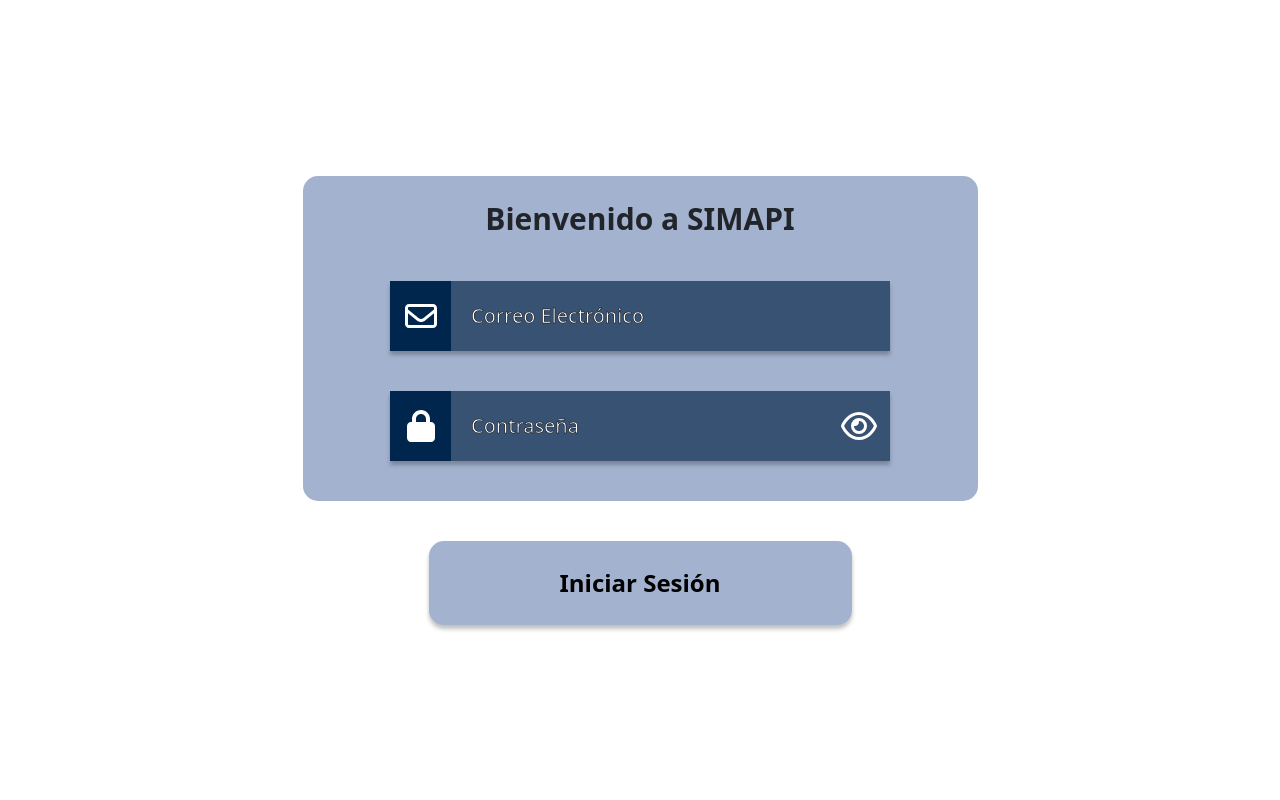
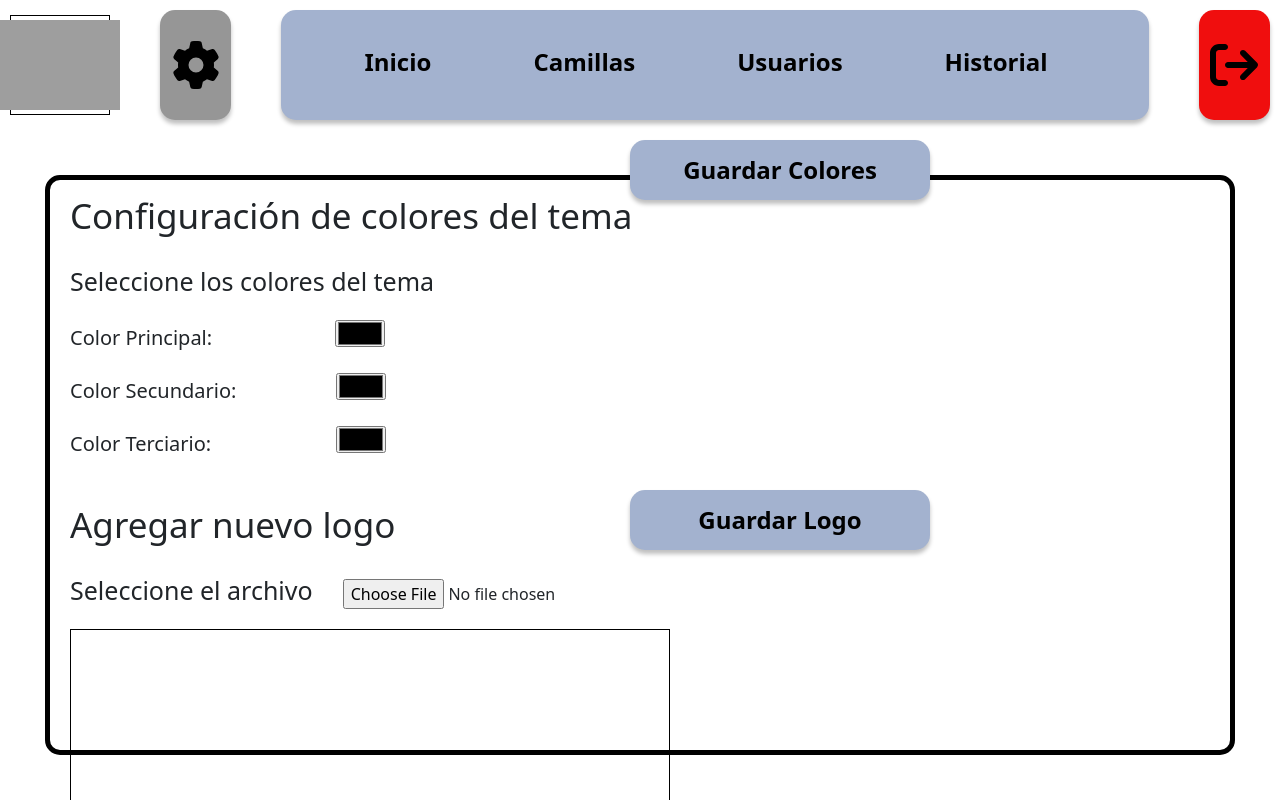
Before and after one commit to Yahird13/SIMAPI-Pantallas, a React (Create React App) app: page / in a window 1280 px wide. Built offline with nearby package versions, Linux system fonts and the light colour scheme; grey boxes are pictures that could not be loaded.

Commit message:
SettingsScreen esta terminada, desde front obvio

```diff
--- a/src/App.js
+++ b/src/App.js
@@ -1,15 +1,18 @@
-import React, { Component } from 'react';
-import MyNavbar from './componets/Navbar';
+import React from 'react';
 import './App.css';
-import LoginScreen from './screens/LoginScreen';
+import { BrowserRouter as Router, Route, Routes } from 'react-router-dom';//npm install react-router-dom
 
-import { BrowserRouter as Router, Route, Routes } from 'react-router-dom';//npm install react-router-dom
+
+//PANTALLAS PARA PRUEBAS
+//import LoginScreen from './screens/LoginScreen';
+//import HomeScreen from './screens/HomeScreen';
+import SettingsScreen from './screens/SettingsScreen';
 
 function App() {
     return (
       <Router>{/*se crea el router, el cual controla las rutas*/}
         <Routes> {/* se crea el espacio donde se van a colocar las rutas */}
-          <Route path={"/"} element={<LoginScreen/>}/>{/* se crea la ruta, la cual se va a mostrar en el path especificado y renderizara el elemento especificado */}
+          <Route path={"/"} element={<SettingsScreen/>}/>{/* se crea la ruta, la cual se va a mostrar en el path especificado y renderizara el elemento especificado */}
         </Routes>
       </Router>
 
--- a/src/account/LoginForm.js
+++ b/src/account/LoginForm.js
@@ -5,6 +5,8 @@ import EmailField from '../componets/inputs/EmailField';
 import PasswordField from '../componets/inputs/PasswordField';
 import { faEnvelope, faEye, faEyeSlash } from '@fortawesome/free-regular-svg-icons';
 import { faLock } from '@fortawesome/free-solid-svg-icons';
+import IconContainer from '../componets/containers/IconContainer';
+
 
 export const LoginForm = () => {
     return (
@@ -21,8 +23,15 @@ export const LoginForm = () => {
                         backgroundColor: C_PRIMARIO,
                         width: '675px',
                     }}>
-                    <div style={{ padding: '20px', textAlign: 'center' }}>
+                    <div style={{
+                        display: 'flex',
+                        justifyContent: 'center',
+                    }}>
+                    <IconContainer style={styles.logoContainer} image={"https://www.hnm.org.mx/img/hnm.png"}/>
+                    </div>
+                    <div style={{ paddingTop: '30px', textAlign: 'center' }}>
                         <text style={{
+                            marginTop: '40px',
                             fontWeight: 'bold',
                             fontSize: '30px'
                         }}>Bienvenido a SIMAPI</text>
--- /dev/null
+++ b/src/screens/HomeScreen.js
@@ -0,0 +1,15 @@
+import React from 'react';
+import SimapiNavbar from '../componets/navbar/SimapiNavbar'
+
+export default function HomeScreen() {
+    return (
+        <div>
+            <SimapiNavbar navbarItems={[
+                { path: "/inicio", text: "Inicio" },
+                { path: "/camillas", text: "Camillas" },
+                { path: "/usuarios", text: "Usuarios" },
+                { path: "/historial", text: "Historial" }]} />
+        </div>
+
+    )
+}
--- /dev/null
+++ b/src/screens/SettingsScreen.js
@@ -0,0 +1,116 @@
+import React, { useState } from 'react';
+import SimapiNavbar from '../componets/navbar/SimapiNavbar';
+import Button from '../componets/buttons/Button';
+import { C_PRIMARIO } from '../componets/colors';
+
+export default function SettingsScreen() {
+
+        const [image, setImage] = useState(null);
+
+        const handleImageChange = (event) => {
+            const file = event.target.files[0];
+            const imageUrl = URL.createObjectURL(file);
+            setImage(imageUrl);
+        }
+
+    return (
+        <div>
+            <SimapiNavbar navbarItems={[
+                { path: "/inicio", text: "Inicio" },
+                { path: "/camillas", text: "Camillas" },
+                { path: "/usuarios", text: "Usuarios" },
+                { path: "/historial", text: "Historial" }]} />
+
+            <div style={{
+                position: 'fixed',
+                bottom: '45px',
+                right: '45px',
+                left: '45px',
+                top: '175px',
+                borderRadius: '15px',
+                border: '5px solid black'
+            }}>
+                <div style={{ paddingLeft: '20px' }}>
+                    <label style={{
+                        fontSize: '35px',
+                        style: 'bold',
+                        marginBottom: '10px',
+                        marginTop: '10px'
+                    }}>Configuración de colores del tema</label><br />
+                    <label style={{
+                        marginTop: '10px',
+                        fontSize: '25px',
+                        marginBottom: '20px'
+                    }}>Seleccione los colores del tema</label><br />
+                    <label style={{
+                        fontSize: '20px',
+                        paddingRight: '123px',
+                        marginBottom: '20px'
+                    }}>Color Principal:</label>
+                    <input type={"color"}></input><br />
+                    <label style={{
+                        fontSize: '20px',
+                        paddingRight: '100px',
+                        marginBottom: '20px'
+                    }}>Color Secundario:</label>
+                    <input type={"color"}></input><br />
+                    <label style={{
+                        fontSize: '20px',
+                        paddingRight: '125px',
+                        marginBottom: '20px'
+                    }}>Color Terciario:</label>
+                    <input type={"color"}></input>
+                </div>
+                <Button text={"Guardar Colores"} style={styles.btnGuardarColores} path={"#"} />
+
+                <div style={{ paddingTop: '20px', paddingLeft: '20px' }}>
+                    <label style={{
+                        fontSize: '35px',
+                        style: 'bold',
+                        marginBottom: '10px',
+                    }}>Agregar nuevo logo</label><br />
+                    <label style={{
+                        marginTop: '10px',
+                        fontSize: '25px',
+                        marginBottom: '20px',
+                        paddingRight: '30px'
+                    }}>Seleccione el archivo</label>
+                    <input type={"file"}
+                        accept='image/*'
+                        onChange={handleImageChange}></input><br />
+                    <div style={{
+                        border: '1px solid black',
+                        width: '600px',
+                        height: '300px',
+                    }}>
+                        {image && <img src={image} style={{
+                            width:'600px',
+                            height:'300px',
+                            }} />}
+                    </div>
+
+                    <Button text={"Guardar Logo"} style={styles.btnGuardarLogo} path={"#"} />
+                </div>
+            </div>
+        </div>
+    );
+};
+
+const styles = {
+    btnGuardarColores: {
+        backgroundColor: C_PRIMARIO,
+        width: 300,
+        height: 60,
+        position: 'absolute',
+        right: '300px',
+        bottom: '550px',
+    },
+    btnGuardarLogo: {
+        backgroundColor: C_PRIMARIO,
+        width: 300,
+        height: 60,
+        position: 'absolute',
+        right: '300px',
+        bottom: '200px',
+    }
+}
```
